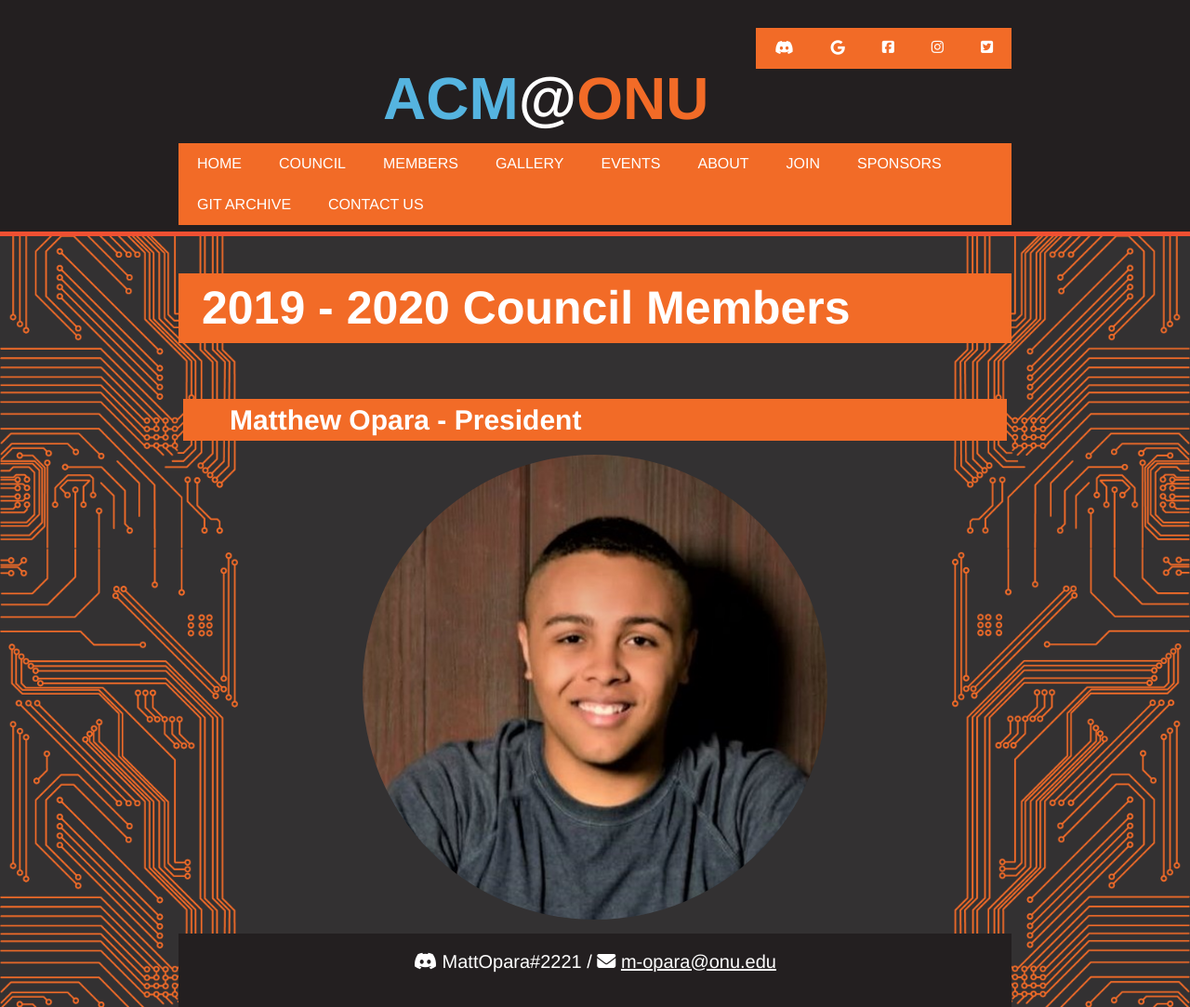
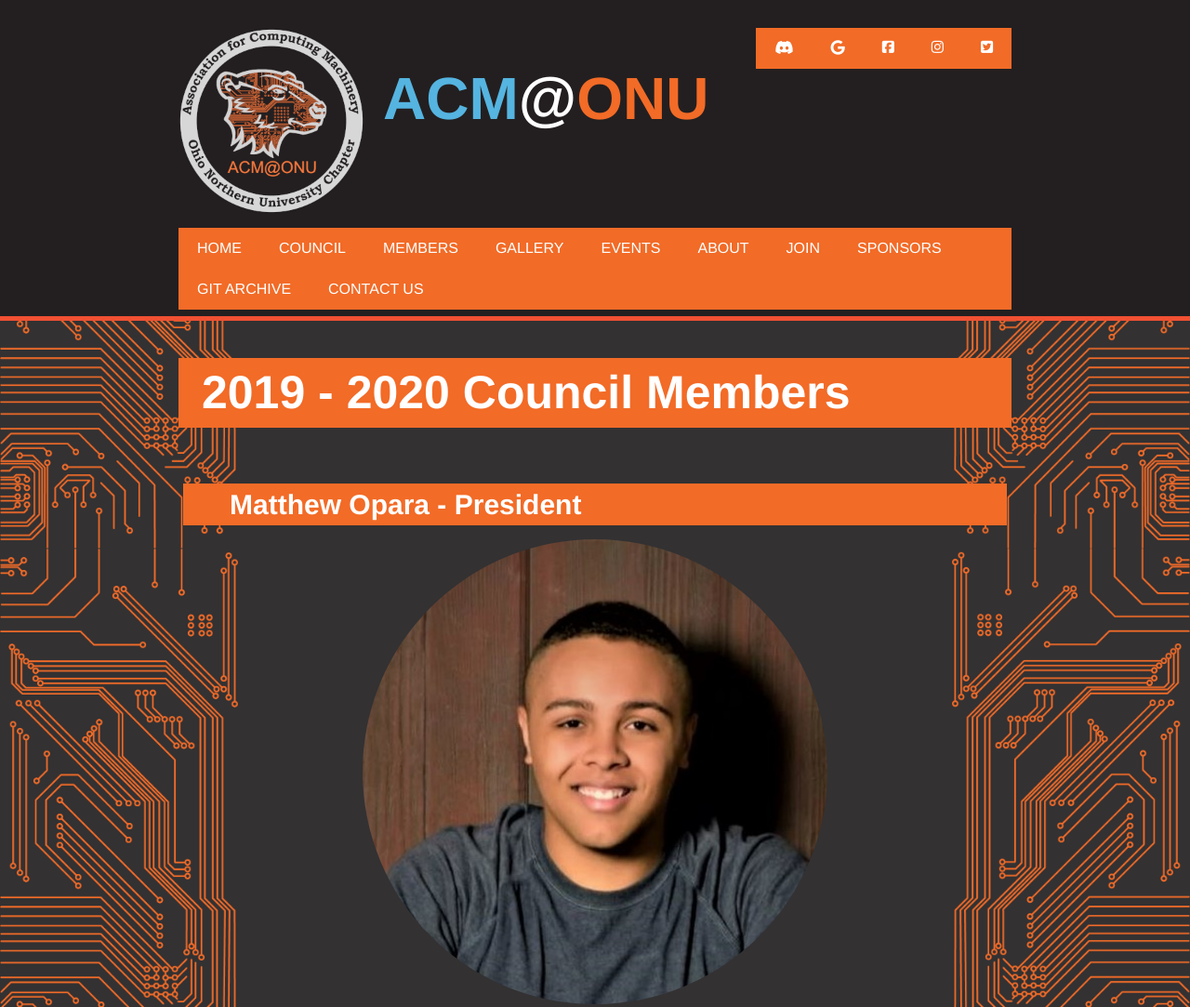
Before and after one commit to m-opara/ONU_ACM_Site, a plain HTML site: page ONU_ACM_Site/public_html/councilMemberPages/President.html in a window 1280 px wide. Shown: the top 1083 px of the page at 93% size. Drawn offline with Linux system fonts and the light colour scheme.

Commit message:
format tweaks for remote hosting

```diff
--- a/ONU_ACM_Site/public_html/councilMemberPages/President.html
+++ b/ONU_ACM_Site/public_html/councilMemberPages/President.html
@@ -23,7 +23,7 @@ and open the template in the editor.
                 <div class="container">
                     <div id="branding">
                         <figure>
-                            <img src="Images/ACM_Logo_Polar_Bear_Circuits_scaled.png" alt=""/>
+                            <img src="../Images/ACM_Logo_Polar_Bear_Circuits_scaled.png" alt=""/>
                             <h1><span class="ACMColor">ACM</span>@<span class="ONUColor">ONU</span></h1>
                         </figure>
 
@@ -75,7 +75,7 @@ and open the template in the editor.
                 <!--President-->
                 <h2>Matthew Opara - President</h2>
                 <figure class="portraitWrap">
-                    <img src="../Images/2019 - 2020/Matt-Opara.JPG" alt=""/>
+                    <img src="../Images/2019-2020/Matt-Opara.JPG" alt=""/>
                 </figure>
                 <p class="accountLinks"><i class="fab fa-discord"></i> MattOpara#2221 / <i class="fas fa-envelope"></i> <a href="m-opara@onu.edu">m-opara@onu.edu</a></p>
                 <p>I’m a sophomore computer science major & computer engineering major, working towards a dual robotics concentration. I am a former IT freelancer for individuals and small business and I’m currently conducting research at ONU. I am interested in many branches of technology, and can often be found working on projects such as, games, robots, 3D printing, and whatever else I can think of. I really enjoy roping others into projects because I enjoy their unique insights and backgrounds, not to mention that the more people there are, the easier it is to tackle a large project. If you have a project idea you want to collaborate on, feel free to reach out via email or discord.</p>
```
Also changed, not shown: ONU_ACM_Site/public_html/council.html (+6 -6 lines), ONU_ACM_Site/public_html/councilMemberPages/JECRepresentative.html (+2 -2 lines), ONU_ACM_Site/public_html/councilMemberPages/Secretary.html (+2 -2 lines), ONU_ACM_Site/public_html/councilMemberPages/SocialMediaCoordinator.html (+2 -2 lines), ONU_ACM_Site/public_html/councilMemberPages/Treasurer.html (+2 -2 lines), ONU_ACM_Site/public_html/councilMemberPages/VicePresident.html (+2 -2 lines), ONU_ACM_Site/public_html/Images/2019-2020/Anna-Dake.jpg (renamed from ONU_ACM_Site/public_html/Images/2019 - 2020/Anna-Dake.jpg), ONU_ACM_Site/public_html/Images/2019-2020/Matt-Opara.JPG (renamed from ONU_ACM_Site/public_html/Images/2019 - 2020/Matt-Opara.JPG).
